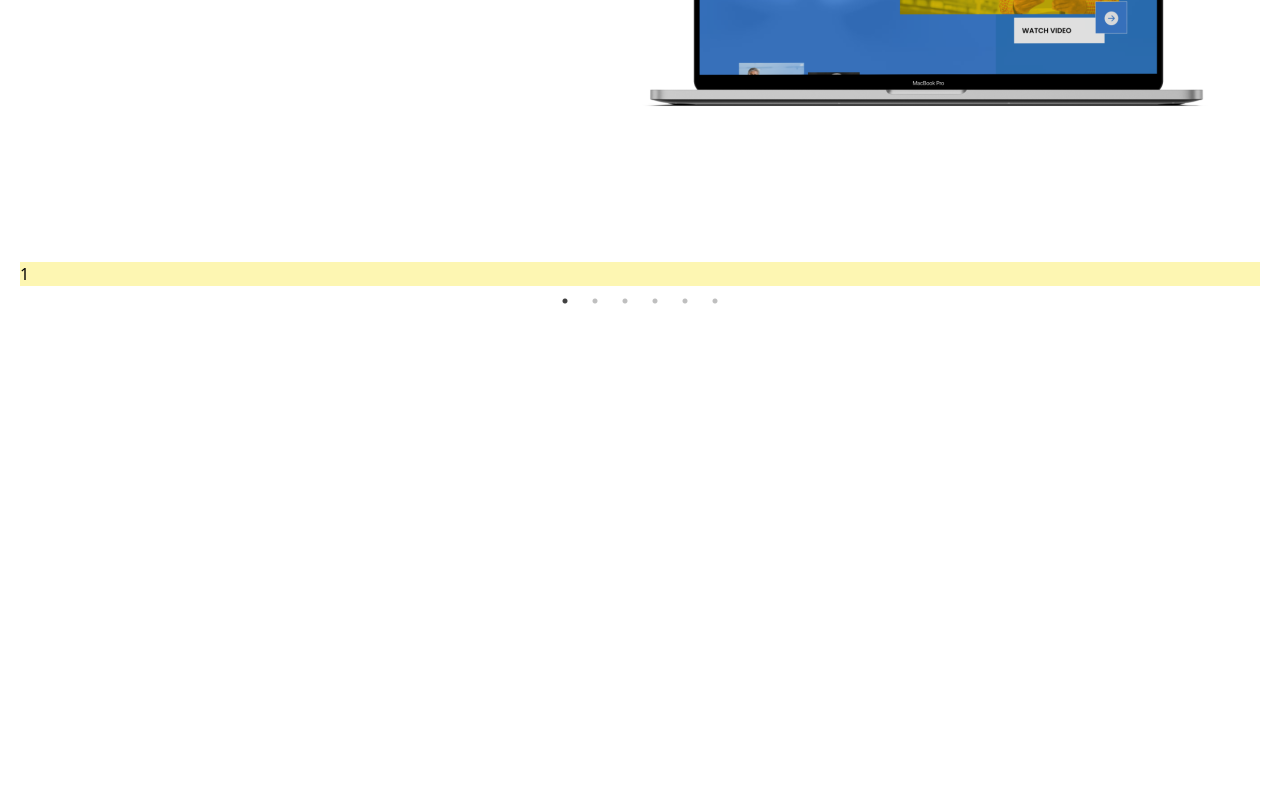
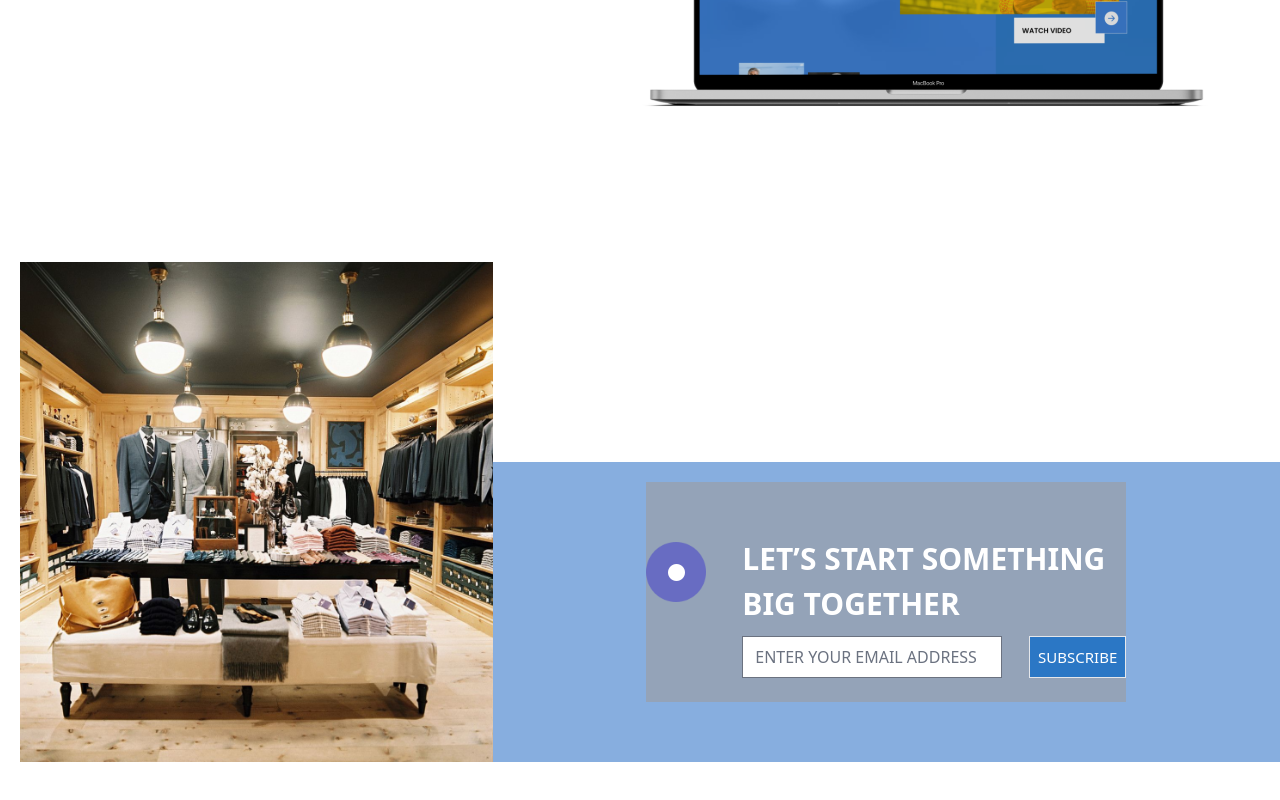
Before and after one commit to saadahmed333/paragon, a React (Create React App) app: page / in a window 1280 px wide. Shown: the part 1494-2294 px from the top of the page. Before the commit the page ends 1880 px from the top, so only its background shows below. Built offline with nearby package versions, Linux system fonts and the light colour scheme; what tw-elements would draw is missing.

Commit message:
changes on six part

```diff
--- a/src/container/about.jsx
+++ b/src/container/about.jsx
@@ -1,6 +1,4 @@
 import "../css/about.css";
-import "slick-carousel/slick/slick.css";
-import "slick-carousel/slick/slick-theme.css";
 import stiches from "../assets/svg/stiches.png";
 import personal from "../assets/svg/personal.png";
 import custom from "../assets/svg/custom.png";
@@ -8,17 +6,10 @@ import tailor1 from "../assets/svg/tailor1.png";
 import tailor2 from "../assets/svg/tailor2.png";
 import laptop from "../assets/svg/laptop.png";
 import clothShop from "../assets/svg/clothshop.png";
+import circle from "../assets/svg/circle.png";
+import dot from "../assets/svg/dot.png";
 
-import Slider from "react-slick";
 function About() {
-  var settings = {
-  dots: true,
-  infinite: true,
-  speed: 500,
-  slidesToShow: 1,
-  slidesToScroll: 1
-};
-
   return (
     <div>
       <div className="w-[100%] bg-[#2B77C5] px-[10px] py-[20px] text-[white]">
@@ -142,96 +133,28 @@ function About() {
 
       {/* About 4th Part Slider  */}
 
-    <div className="bg-yellow-100 mx-[20px] my-[100px]">
-    <Slider {...settings}>
-      <div>
-        <h3>1</h3>
-      </div>
-      <div>
-        <h3>2</h3>
-      </div>
-      <div>
-        <h3>3</h3>
-      </div>
-      <div>
-        <h3>4</h3>
-      </div>
-      <div>
-        <h3>5</h3>
-      </div>
-      <div>
-        <h3>6</h3>
-      </div>
-    </Slider>
-    </div>
-
-
-      {/* <div className="relative">
-     <div>
-     <button
-            className="bg-black carousel-control-prev  flex items-center justify-center p-0 text-center border-0 hover:outline-none hover:no-underline focus:outline-none focus:no-underline left-0"
-            type="button"
-            data-bs-target="#carouselExampleControls"
-            data-bs-slide="prev"
-          >
-            <span
-              className="carousel-control-prev-icon inline-block bg-no-repeat"
-              aria-hidden="true"
-            ></span>
-            <span className="visually-hidden">Previous</span>
-          </button>
-          <button
-            className="bg-black carousel-control-next  flex items-center justify-center p-0 text-center border-0 hover:outline-none hover:no-underline focus:outline-none focus:no-underline right-0"
-            type="button"
-            data-bs-target="#carouselExampleControls"
-            data-bs-slide="next"
-          >
-            <span
-              className="carousel-control-next-icon inline-block bg-no-repeat"
-              aria-hidden="true"
-            ></span>
-            <span className="visually-hidden">Next</span>
-          </button>
-     </div>
-        <div
-          id="carouselExampleControls"
-          className="carousel slide relative"
-          data-bs-ride="carousel"
-        >
-          <div className="carousel-inner relative w-full overflow-hidden">
-            <div className="carousel-item active relative float-left w-full">
-              <img
-                src="https://mdbcdn.b-cdn.net/img/new/slides/041.webp"
-                className="block w-full"
-                alt="Wild Landscape"
-              />
-            </div>
-            <div className="carousel-item relative float-left w-full">
-              <img
-                src="https://mdbcdn.b-cdn.net/img/new/slides/042.webp"
-                className="block w-full"
-                alt="Camera"
-              />
-            </div>
-            <div className="carousel-item relative float-left w-full">
-              <img
-                src="https://mdbcdn.b-cdn.net/img/new/slides/043.webp"
-                className="block w-full"
-                alt="Exotic Fruits"
-              />
-            </div>
-          </div>
-
-        </div>
-      </div> */}
-
       {/* aboute 6th part  */}
 
-      {/* <div>
-            <div>
-                <img src={clothShop} alt="" />
+      <div className=" lg:pl-[20px] mb-[50px] mt-[100px]">
+        <div className="md:flex">
+          <img src={clothShop} alt="" className="md:h-[400px] lg:h-[500px] sm:h-[400px] my-[0] mx-auto" />
+          <div className="bg-[#87aedf] sm:justify-center w-[100%] lg:h-[300px] md:mt-[150px] lg:mt-[200px] lg:p-[20px] sm:flex md:justify-center">
+           <div className="flex justify-center sm:justify-between items-center bg-slate-400 sm:w-[480px]  md:pt-[30px] h-[220px] md:w-[400px] lg:w-[480px] ">
+           <div className="relative mt-[-80px]">
+              <img src={circle} alt="" className="h-[50px]  sm:h-[50px] md:h-[50px] lg:h-[60px] md:mr-[40px] md:mt-[10px]" />
+              <img src={dot} alt="" className="absolute top-[10px] left-[10px] sm:top-[18px] sm:left-[15px] md:top-[25px] md:left-[15px] lg:top-[32px] lg:left-[22px]" />
             </div>
-        </div> */}
+            <div className="w-[300px] sm:w-[400px] md:w-[350px] lg:w-[400px] md:my-[40px] md:mx-auto">
+              <h1 className="text-white lg:font-bold md:text-[20px] lg:text-[30px] sm:text-[20px] mb-[10px]">LET’S START SOMETHING BIG TOGETHER</h1>
+              <div className="md:flex md:justify-between text-white">
+                <input type="email" placeholder="ENTER YOUR EMAIL ADDRESS" className="w-[180px] lg:w-[260px]" />
+                <button className="border bg-[#2B77C5] text-[15px] md:px-[8px] md:py-[5px] px-[10px] py-[8px]">SUBSCRIBE</button>
+              </div>
+            </div>
+           </div>
+          </div>
+        </div>
+      </div>
     </div>
   );
 }
```
Also changed, not shown: src/assets/svg/circle.png (added), src/assets/svg/dot.png (added).
